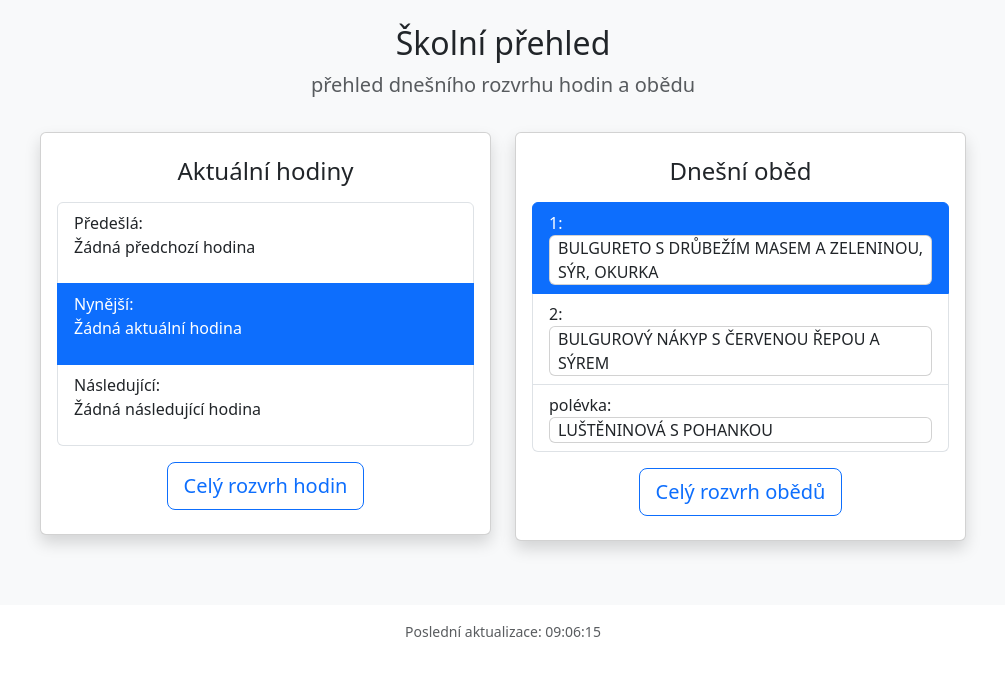
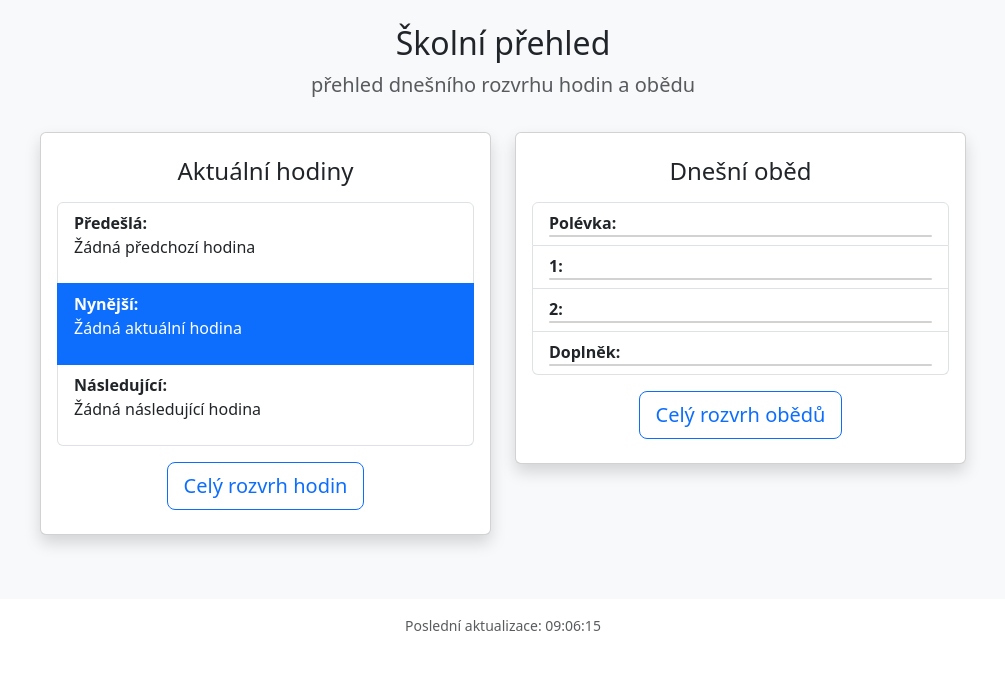
Before and after one commit to 27pkrejci/baka-strava.app, a Flask app: template templates/index.html in a window 1280 px wide. Shown: the top 676 px of the page, without its empty margins (137-1142 px from the left). Run offline with Flask 3, Linux system fonts and the light colour scheme; the template is opened without the code that fills it, so the values that code supplies are empty; some libraries are stand-ins or nearby versions.

Commit message:
Add files via upload

```diff
--- a/app.py
+++ b/app.py
@@ -211,6 +211,43 @@ def current_period():
     data = find_current_period(get_db_connection)
     return json.dumps(data, ensure_ascii=False, indent=2)
 
+
+@app.route('/api/today-lunch')
+def today_lunch():
+    """Return JSON for today's lunch matching frontend keys: soup, first, second, doplněk."""
+    try:
+        conn = get_db_connection()
+        cur = conn.cursor()
+        cur.execute("SELECT meal_type, name FROM lunch WHERE date = CURRENT_DATE;")
+        rows = cur.fetchall()
+        cur.close()
+        conn.close()
+
+        result = {"soup": None, "first": None, "second": None, "doplněk": None}
+
+        for meal_type, name in rows:
+            mt = (meal_type or '').strip().lower()
+            if 'pol' in mt or 'soup' in mt:
+                result['soup'] = name
+            elif 'dopln' in mt or 'dop' in mt:
+                result['doplněk'] = name
+            elif mt.startswith('1') or mt in ('1', 'first'):
+                result['first'] = name
+            elif mt.startswith('2') or mt in ('2', 'second'):
+                result['second'] = name
+            else:
+                if '1' in mt:
+                    result['first'] = name
+                elif '2' in mt:
+                    result['second'] = name
+                else:
+                    result.setdefault(mt, name)
+
+        return json.dumps(result, ensure_ascii=False, indent=2)
+
+    except Exception as e:
+        return json.dumps({"status": "error", "message": str(e)}, ensure_ascii=False, indent=2)
+
 @app.route('/rozvrh-hodin')
 def rozvrh_hodin():
     return render_template('rozvrh-hodin.html')
--- a/requirements.txt
+++ b/requirements.txt
@@ -7,3 +7,5 @@ beautifulsoup4==4.12.2
 APScheduler==3.10.1
 SQLAlchemy==2.0.19
 alembic==1.11.1
+apscheduler
+strava-cz==0.1.3
--- a/templates/index.html
+++ b/templates/index.html
@@ -25,60 +25,14 @@
                     <div class="card-body text-center py-4">
                         <h4 class="card-title mb-3">Aktuální hodiny</h4>
                         <ul class="list-group">
-                            <li class="list-group-item text-start">Předešlá:
-                                <div id="previous-period">
-                                <div class="card">
-                                    <div class="row my-1 justify-content-start">
-                                        <div class="col text-start ms-2">4.</div>
-                                        <div class="col text-end me-2">10:55-11:40</div>
-                                    </div>
-                                    <div class="card text-center">
-                                    <div class="row row-cols-1 slign-items-center justify-content-center">
-                                            <span class="col-2 badge text-bg-primary rounded-pill">02</span>
-                                            <div class="row">
-                                                <div class="col text-end">Cj</div>
-                                                <div class="col text-start">(Kea)</div>
-                                            </div>
-                                    </div>
-                                </div>
-                                </div>
-                                </div>
+                            <li class="list-group-item text-start"><b>Předešlá:</b>
+                                <div id="previous-period">Načítání...</div>
                             </li>
-                            <li class="list-group-item text-start active">Nynější:
-                                <div id="current-period">
-                                <div class="card">
-                                    <div class="row my-1 justify-content-start">
-                                        <div class="col text-start ms-2">5.</div>
-                                        <div class="col text-end me-2">11:50-12:35</div>
-                                    </div>
-                                    <div class="card text-center">
-                                    <div class="row row-cols-1 slign-items-center justify-content-center">
-                                            <span class="col-2 badge text-bg-secondary rounded-pill">02</span>
-                                            <div class="row">
-                                                <div class="col text-end">Cj</div>
-                                                <div class="col text-start">(Kea)</div>
-                                            </div>
-                                    </div>
-                                </div>
-                                </div>
+                            <li class="list-group-item text-start active"><b>Nynější:</b>
+                                <div id="current-period">Načítání...</div>
                             </li>
-                            <li class="list-group-item text-start">Následující:
-                                <div id="next-period">
-                                <div class="card">
-                                    <div class="row my-1 justify-content-start">
-                                        <div class="col text-start ms-2">6.</div>
-                                        <div class="col text-end me-2">12:45-13:30</div>
-                                    </div>
-                                    <div class="card text-center">
-                                    <div class="row row-cols-1 slign-items-center justify-content-center">
-                                            <span class="col-2 badge text-bg-primary rounded-pill">08</span>
-                                            <div class="row">
-                                                <div class="col text-end">Ch</div>
-                                                <div class="col text-start">(Ná)</div>
-                                            </div>
-                                    </div>
-                                </div>
-                                </div>
+                            <li class="list-group-item text-start"><b>Následující:</b>
+                                <div id="next-period">Načítání...</div>
                             </li>
                         </ul>
                         <a role="link" href="/rozvrh-hodin" class="btn btn-outline-primary btn-lg mt-3">Celý rozvrh hodin</a>
@@ -91,24 +45,32 @@
                     <div class="card-body text-center py-4">
                         <h4 class="card-title mb-3">Dnešní oběd</h4>
                         <ul class="list-group">
-                            <li class="list-group-item text-start active">1:
+                            <li class="list-group-item text-start"><b>Polévka:</b>
                                 <div class="card">
                                     <div class="row">
-                                        <div class="col ms-2">BULGURETO S DRŮBEŽÍM MASEM A ZELENINOU, SÝR, OKURKA</div>
+                                        <div class="col ms-2" id="lunch-soup">Načítání...</div>
                                     </div>
                                 </div>
                             </li>
-                            <li class="list-group-item text-start">2:
+                            <li class="list-group-item text-start"><b>1:</b>
                                 <div class="card">
                                     <div class="row">
-                                        <div class="col ms-2">BULGUROVÝ NÁKYP S ČERVENOU ŘEPOU A SÝREM</div>
+                                        <div class="col ms-2" id="lunch-first">Načítání...</div>
                                     </div>
                                 </div>
                             </li>
-                            <li class="list-group-item text-start">polévka:
+                            <li class="list-group-item text-start"><b>2:</b>
                                 <div class="card">
                                     <div class="row">
-                                        <div class="col ms-2">LUŠTĚNINOVÁ S POHANKOU</div>
+                                        <div class="col ms-2" id="lunch-second">Načítání...</div>
+                                    </div>
+                                </div>
+                            </li>
+
+                            <li class="list-group-item text-start"><b>Doplněk:</b>
+                                <div class="card">
+                                    <div class="row">
+                                        <div class="col ms-2" id="lunch-dopln">Načítání...</div>
                                     </div>
                                 </div>
                             </li>
@@ -181,7 +143,7 @@
                                 </div>
                                 <div class="card text-center">
                                     <div class="row row-cols-1 slign-items-center justify-content-center">
-                                        <span class="col-2 badge text-bg-secondary rounded-pill">${currLesson.room || ''}</span>
+                                        <span class="col-2 badge text-bg-primary rounded-pill">${currLesson.room || ''}</span>
                                         <div class="row">
                                             <div class="col text-end">${currLesson.subject || ''}</div>
                                             <div class="col text-start">(${currLesson.teacher || ''})</div>
@@ -238,6 +200,36 @@
 
         // Update every 30 seconds
         setInterval(updateTimetable, 30000);
+
+        // Fetch today's lunch and update the lunch card
+        async function updateLunch() {
+            try {
+                const res = await fetch('/api/today-lunch');
+                const data = await res.json();
+
+                // If API returned error-style object
+                if (data && data.status === 'error') {
+                    const msg = data.message || 'Nelze načíst oběd';
+                    document.getElementById('lunch-first').textContent = msg;
+                    document.getElementById('lunch-second').textContent = msg;
+                    document.getElementById('lunch-soup').textContent = msg;
+                    document.getElementById('lunch-dopln').textContent = msg;
+                    return;
+                }
+
+                document.getElementById('lunch-first').textContent = data.first || '';
+                document.getElementById('lunch-second').textContent = data.second || '';
+                // 'doplněk' contains a non-ascii key, access with bracket notation
+                document.getElementById('lunch-dopln').textContent = data['doplněk'] || data.dopln || '';
+                document.getElementById('lunch-soup').textContent = data.soup || '';
+            } catch (err) {
+                console.error('Error fetching lunch:', err);
+            }
+        }
+
+        // Initial lunch load and periodic refresh
+        updateLunch();
+        setInterval(updateLunch, 60000);
     </script>
 </body>
 </html>
```
